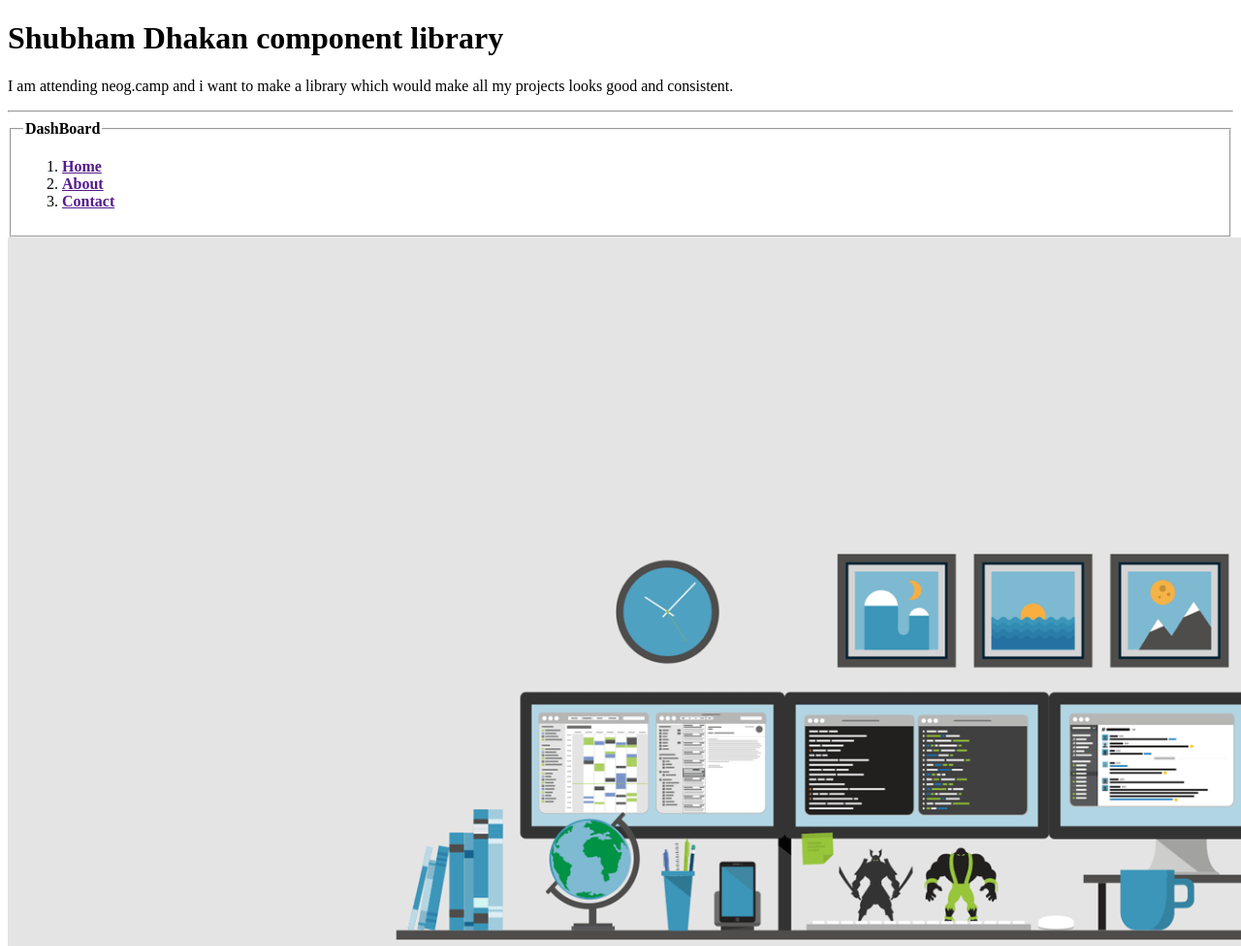
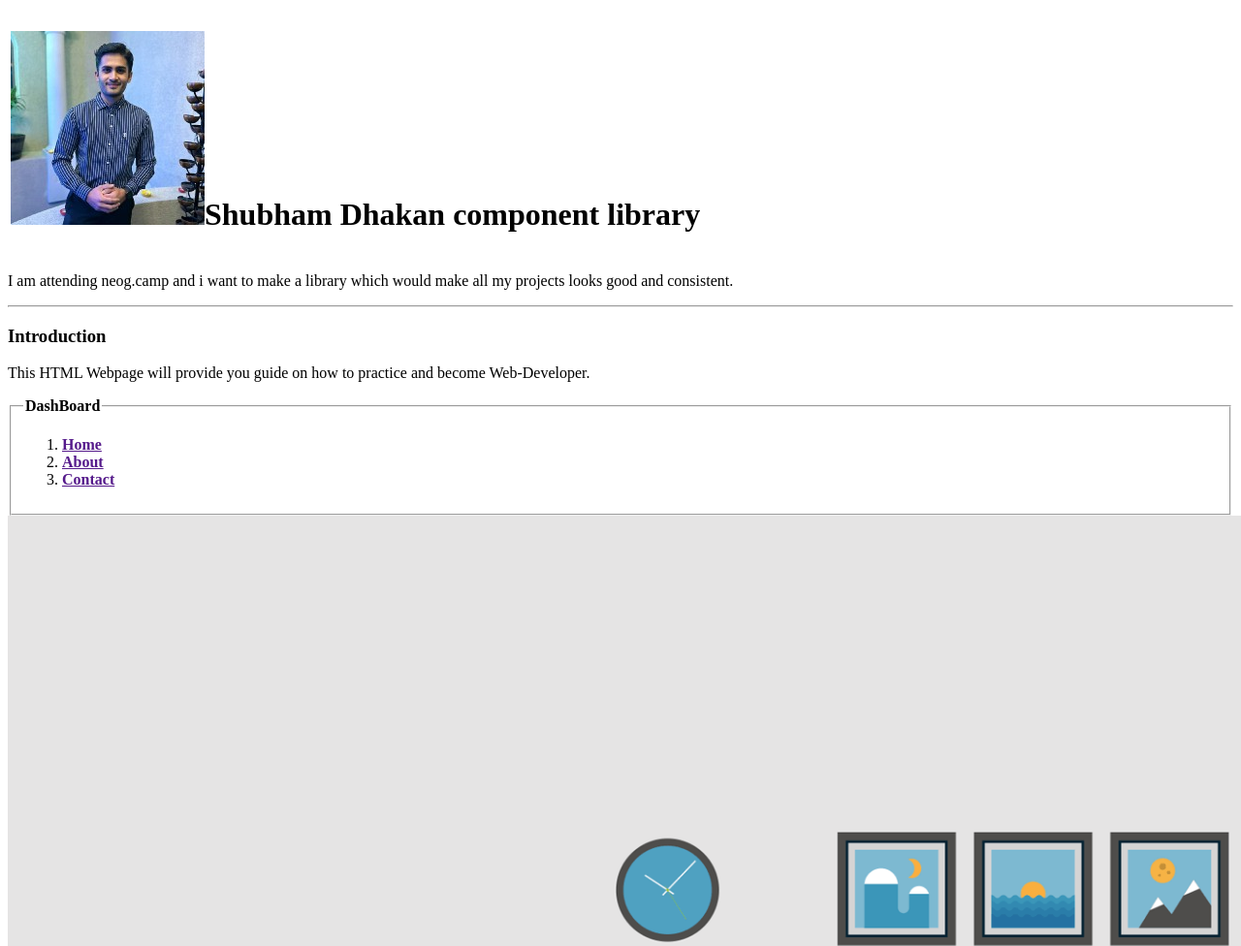
Before and after one commit to Shubham-Dhakan/Day-3-HTML-CSS, a plain HTML site: page index.html in a window 1280 px wide. Shown: the top 976 px of the page at 97% size. Drawn offline with Linux system fonts and the light colour scheme.

Commit message:
Update: Committing modified files

```diff
--- a/index.html
+++ b/index.html
@@ -5,13 +5,28 @@
     <title>Component Library</title>
 </head>
 <body>
-    <h1>Shubham Dhakan component library</h1>
+    <table>
+        <thead>
+            <th>
+                <h1><img src="Images/shubham.png">Shubham Dhakan component library</h1>
+            </th>
+        </thead>
+    </table>
     <p>
         I am attending neog.camp and i want to make  a library which would make all my
         projects looks good and consistent.
     </p>
 
     <hr>
+
+    <section>
+        <h3> Introduction </h3>
+        <p>
+            This HTML Webpage will provide you guide on how to
+            practice and become Web-Developer.
+        </p>
+    </section>
+
     <fieldset>
         <legend><strong>DashBoard</strong></legend>
         <nav class="dashboard">
```
Also changed, not shown: Images/shubham.png (added).
